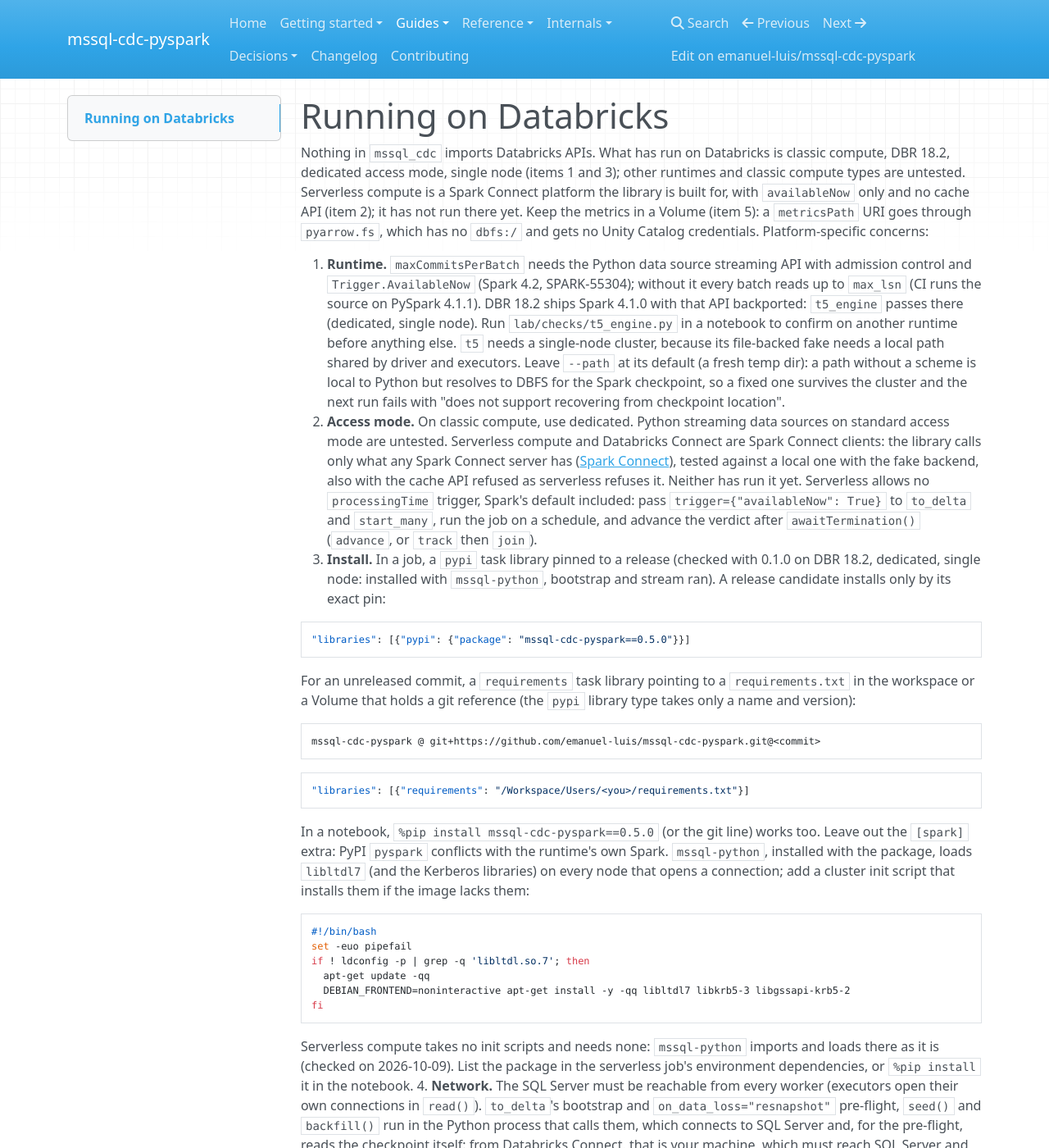
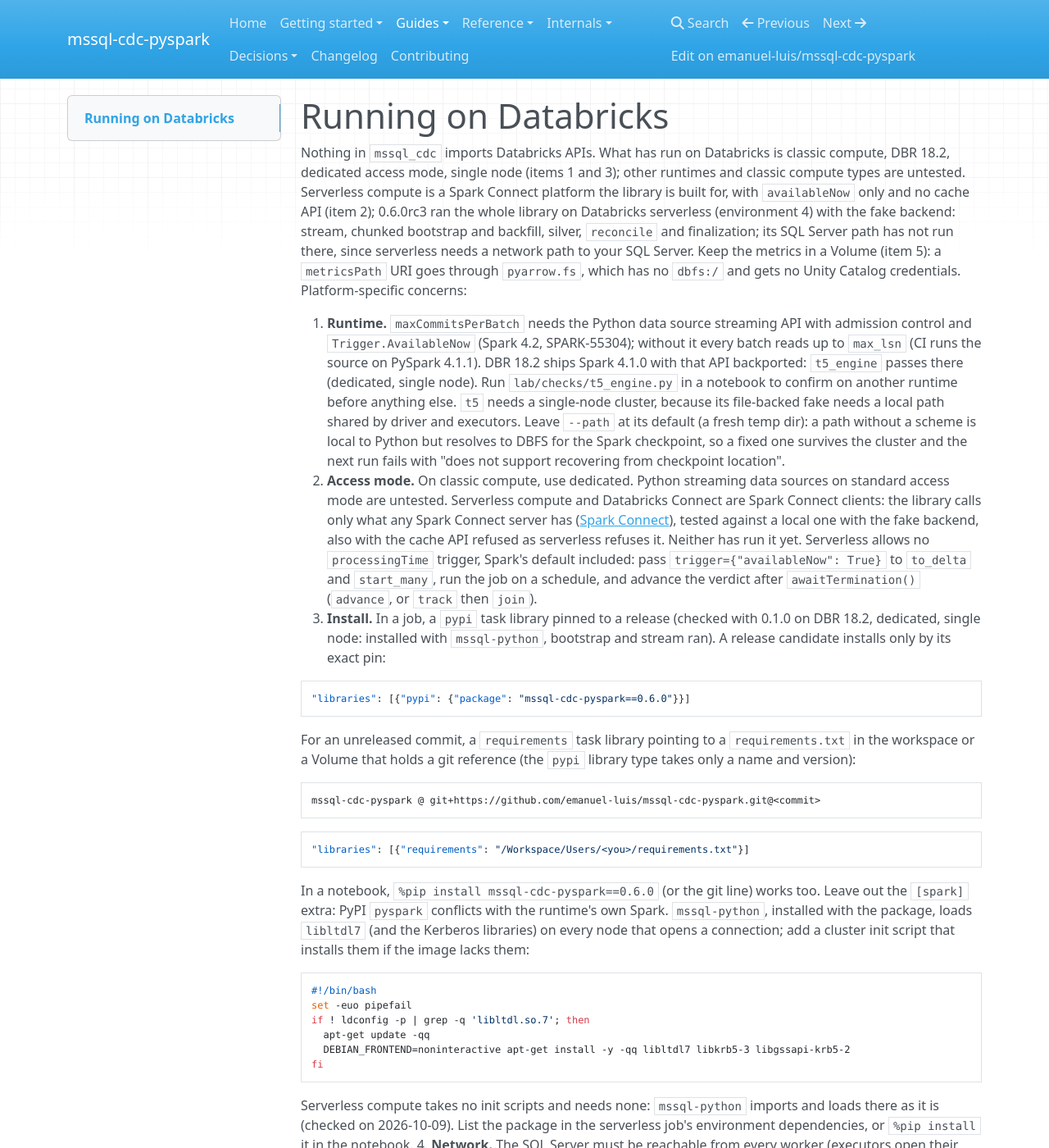
Before and after one commit to emanuel-luis/mssql-cdc-pyspark, an MkDocs documentation site: the page built from docs/DATABRICKS.md, in a window 1280 px wide and 1400 px high. Shown: the whole window at 82% size. Built offline with MkDocs 1.6.1, drawn with Linux system fonts in a browser that asks for light colours; nearby versions of some CDN libraries.

````diff
--- a/docs/DATABRICKS.md
+++ b/docs/DATABRICKS.md
@@ -3,8 +3,8 @@
 Nothing in `mssql_cdc` imports Databricks APIs. What has run on Databricks is classic
 compute, DBR 18.2, dedicated access mode, single node (items 1 and 3); other runtimes and
 classic compute types are untested. Serverless compute is a Spark Connect platform the
-library is built for, with `availableNow` only and no cache API (item 2); it has not run
-there yet. Keep the metrics in a Volume (item 5): a `metricsPath` URI goes
+library is built for, with `availableNow` only and no cache API (item 2); 0.6.0rc3
+ran the whole library on Databricks serverless (environment 4) with the fake backend: stream, chunked bootstrap and backfill, silver, `reconcile` and finalization; its SQL Server path has not run there, since serverless needs a network path to your SQL Server. Keep the metrics in a Volume (item 5): a `metricsPath` URI goes
 through `pyarrow.fs`, which has no `dbfs:/` and gets no Unity Catalog credentials.
 Platform-specific concerns:
 
@@ -32,7 +32,7 @@ Platform-specific concerns:
    ran). A release candidate installs only by its exact pin:
 
    ```json
-   "libraries": [{"pypi": {"package": "mssql-cdc-pyspark==0.5.0"}}]
+   "libraries": [{"pypi": {"package": "mssql-cdc-pyspark==0.6.0"}}]
    ```
 
    For an unreleased commit, a `requirements` task library pointing to a
@@ -47,7 +47,7 @@ Platform-specific concerns:
    "libraries": [{"requirements": "/Workspace/Users/<you>/requirements.txt"}]
    ```
 
-   In a notebook, `%pip install mssql-cdc-pyspark==0.5.0` (or the git line) works too. Leave out the `[spark]`
+   In a notebook, `%pip install mssql-cdc-pyspark==0.6.0` (or the git line) works too. Leave out the `[spark]`
    extra: PyPI `pyspark` conflicts with the runtime's own Spark. `mssql-python`, installed
    with the package, loads `libltdl7` (and the Kerberos libraries) on every node that
    opens a connection; add a
--- a/pyproject.toml
+++ b/pyproject.toml
@@ -4,7 +4,7 @@ build-backend = "setuptools.build_meta"
 
 [project]
 name = "mssql-cdc-pyspark"
-version = "0.6.0rc3"
+version = "0.6.0"
 description = "Platform-agnostic PySpark streaming source for SQL Server CDC, with a partition-finalization (completeness) signal"
 readme = "README.md"
 requires-python = ">=3.10"
````
Also changed, not shown: CHANGELOG.md (+15 -1 lines), README.md (+2 -2 lines), docs/ROADMAP.md (+7 -2 lines), docs/getting-started/installation.md (+2 -1 lines), docs/index.md (+4 -3 lines), 2 other files.
